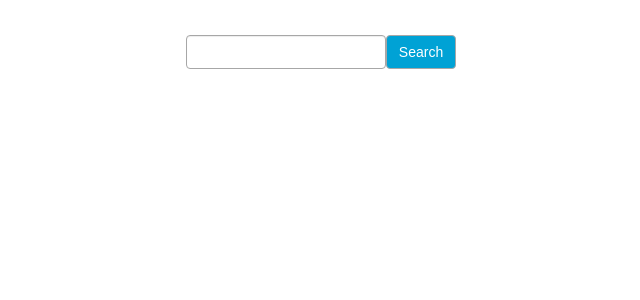
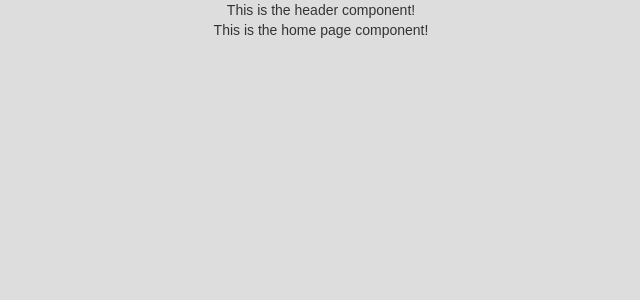
Before and after one commit to zbruennig/restaurant-recommendation, a React (Create React App) app: page / in a window 1280 px wide. Shown: the top 300 px of the page, without its empty margins (319-959 px from the left). Built offline with nearby package versions, Linux system fonts and the light colour scheme.

Commit message:
Some basic components

```diff
--- a/package.json
+++ b/package.json
@@ -7,6 +7,7 @@
     "react-dom": "^16.1.0",
     "react-router-dom": "^4.2.2",
     "react-scripts": "1.0.17"
+
   },
   "scripts": {
     "start": "react-scripts start",
--- a/src/App.js
+++ b/src/App.js
@@ -1,25 +1,45 @@
 import React, { Component } from 'react';
-// import logo from './logo.svg';
 import './App.css';
-import createHistory from "history/createBrowserHistory"
+import createHistory from "history/createBrowserHistory";
 import {BrowserRouter as Router, Route} from "react-router-dom";
-import Survey from './components/Survey'
+
+import Survey from './components/Survey';
+import Header from './components/Header';
+import Homepage from './components/Homepage';
 
 class App extends Component {
   render() {
     return (
-      <div className="App">
-          <Survey/>
-        {/*<header className="App-header">*/}
-          {/*<img src={logo} className="App-logo" alt="logo" />*/}
-          {/*<h1 className="App-title">Welcome to React</h1>*/}
-        {/*</header>*/}
-        {/*<p className="App-intro">*/}
-          {/*To get started, edit <code>src/App.js</code> and save to reload.*/}
-        {/*</p>*/}
-      </div>
+        <div className="App">
+            <Header/>
+            <Router history={createHistory}>
+                <div>
+                    <Route exact path = "/" render={(props) => <Homepage/>}/>
+                    <Route path="/new" render={(props) => <Survey /*prop1 = {variable} prop2 = {variable} */ />} />
+                </div>
+            </Router>
+        </div>
+
     );
   }
 }
 
 export default App;
+
+// import logo from './logo.svg';
+
+{/*<header className="App-header">*/}
+{/*<img src={logo} className="App-logo" alt="logo" />*/}
+{/*<h1 className="App-title">Welcome to React</h1>*/}
+{/*</header>*/}
+{/*<p className="App-intro">*/}
+{/*To get started, edit <code>src/App.js</code> and save to reload.*/}
+{/*</p>*/}
+
+/*
+First time
+identifier - email
+survey -
+
+ui
+ */
--- /dev/null
+++ b/src/components/Header.js
@@ -0,0 +1,19 @@
+import React, { Component } from 'react';
+
+class Header extends Component {
+
+    constructor(props){
+        super();
+    }
+
+    render(){
+
+        return(
+            <header>
+                This is the header component!
+            </header>
+        );
+    }
+}
+
+export default Header;
--- /dev/null
+++ b/src/components/Homepage.js
@@ -0,0 +1,19 @@
+import React, { Component } from 'react';
+
+class Homepage extends Component {
+
+    constructor(props){
+        super();
+    }
+
+    render(){
+
+        return(
+            <div>
+                This is the home page component!
+            </div>
+        );
+    }
+}
+
+export default Homepage;
--- a/src/components/Survey.js
+++ b/src/components/Survey.js
@@ -31,13 +31,13 @@ class Survey extends Component {
     }
 
     render(){
-        let style = {marginTop:"35px"}; //adjust this to control the blank space
+        let style = {marginTop:"0px"}; //adjust this to control the blank space
         return(
             <div id="search" style={style}>
                 <div className="navbar-form">
                     <input type="text" value={this.state.searchText} onChange={(event) => this.onHandleChange(event)} onKeyPress={(e) => this.onKeyStroke(e)}
                            className="form-control" name="search" style={{width:"200px",borderColor:"#A7A7A7"}} placeholder={this.props.placeholder}/>
-                    <button className="btn btn-primary" onClick={() => this.onButtonPress()} style={{backgroundColor:"#00A2D5",borderColor:"#A7A7A7"}} type="button">Search</button>
+                    <button className="btn btn-primary" onClick={() => this.onButtonPress()} style={{backgroundColor:"#00A2D5",borderColor:"#A7A7A7"}} type="button">Submit</button>
                 </div>
             </div>
         );
--- a/src/index.css
+++ b/src/index.css
@@ -1,4 +1,5 @@
 body {
+  background-color: #ddd;
   margin: 0;
   padding: 0;
   font-family: sans-serif;
```
Also changed, not shown: 1 other file (tests, documents, lock files or other folders).
